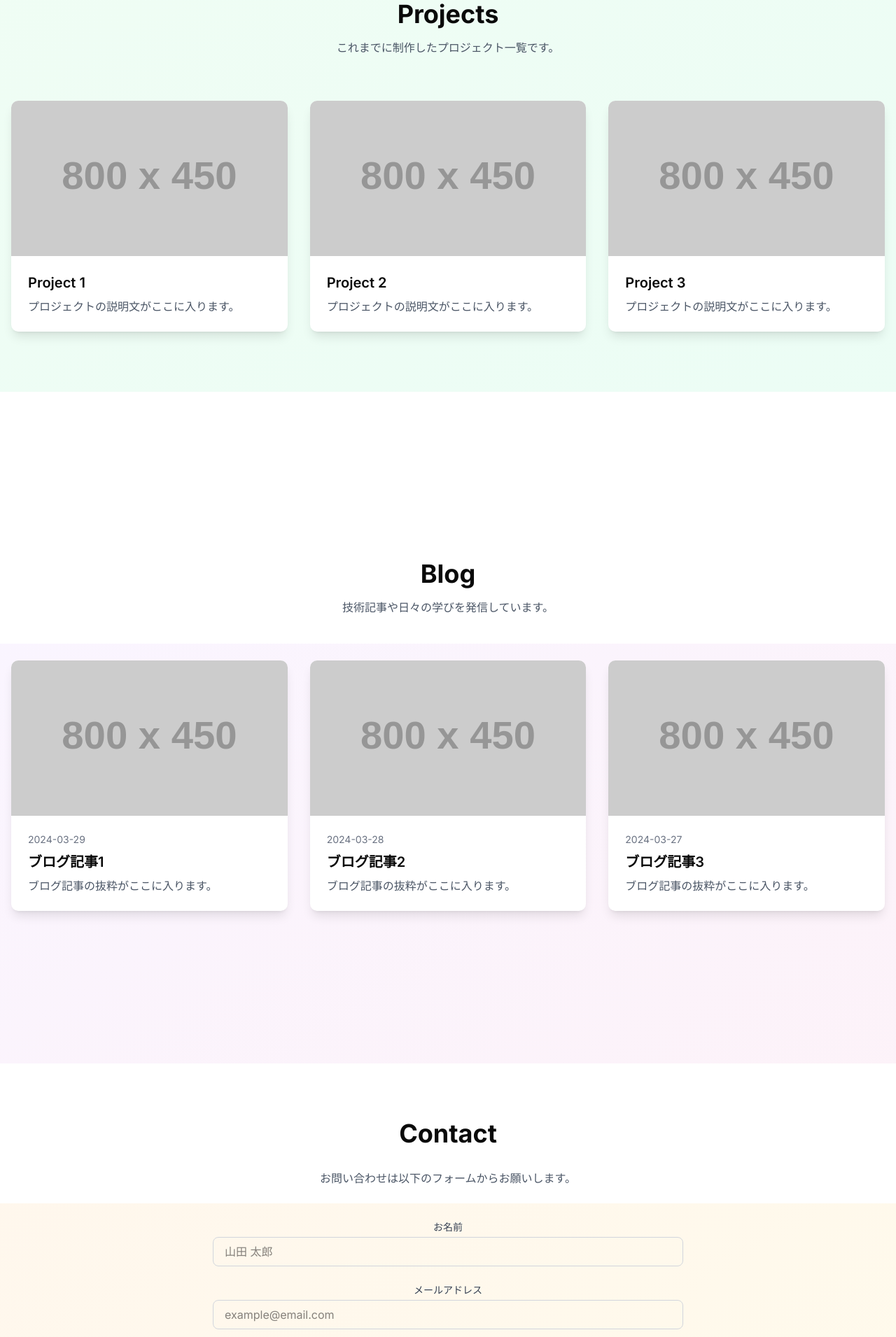
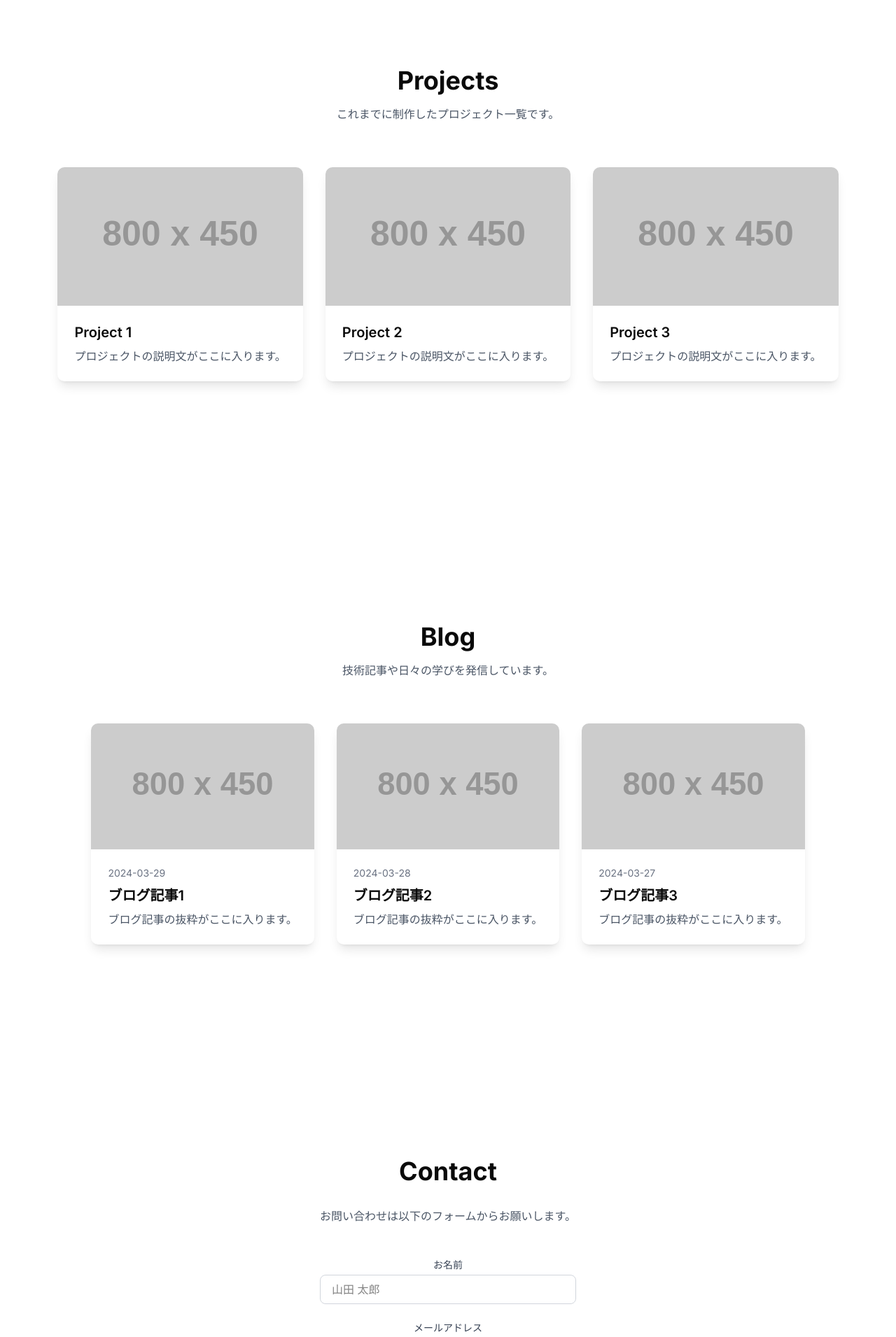
Before and after one commit to nekihcom/portfolio, a Next.js app: page / in a window 1280 px wide. Shown: the part 880-2791 px from the top of the page at 70% size. Built offline with nearby package versions, Linux system fonts and the light colour scheme.

Commit message:
style: 各セクションの背景を白色に統一

```diff
--- a/src/components/sections/Blog.tsx
+++ b/src/components/sections/Blog.tsx
@@ -9,8 +9,8 @@ import { blogData } from "@/data/blog"
 export function Blog() {
   return (
     <ParallaxSection
-      className="min-h-screen py-20"
-      backgroundClassName="bg-gradient-to-br from-purple-50 to-pink-50"
+      className="min-h-screen flex items-center justify-center"
+      backgroundClassName="bg-white"
     >
       <div className="container mx-auto px-4">
         <motion.div
--- a/src/components/sections/Contact.tsx
+++ b/src/components/sections/Contact.tsx
@@ -7,8 +7,8 @@ import { motion } from "framer-motion"
 export function Contact() {
   return (
     <ParallaxSection
-      className="min-h-screen py-20"
-      backgroundClassName="bg-gradient-to-br from-orange-50 to-amber-50"
+      className="min-h-screen flex items-center justify-center"
+      backgroundClassName="bg-white"
     >
       <div className="container mx-auto px-4">
         <motion.div
--- a/src/components/sections/Profile.tsx
+++ b/src/components/sections/Profile.tsx
@@ -11,7 +11,7 @@ export function Profile() {
   return (
     <ParallaxSection
       className="min-h-screen flex items-center justify-center"
-      backgroundClassName="bg-gradient-to-br from-blue-50 to-indigo-50"
+      backgroundClassName="bg-white"
     >
       <div className="container mx-auto px-4">
         <motion.div
--- a/src/components/sections/Projects.tsx
+++ b/src/components/sections/Projects.tsx
@@ -9,8 +9,8 @@ import { projectsData } from "@/data/projects"
 export function Projects() {
   return (
     <ParallaxSection
-      className="min-h-screen py-20"
-      backgroundClassName="bg-gradient-to-br from-green-50 to-emerald-50"
+      className="min-h-screen flex items-center justify-center"
+      backgroundClassName="bg-white"
     >
       <div className="container mx-auto px-4">
         <motion.div
```
